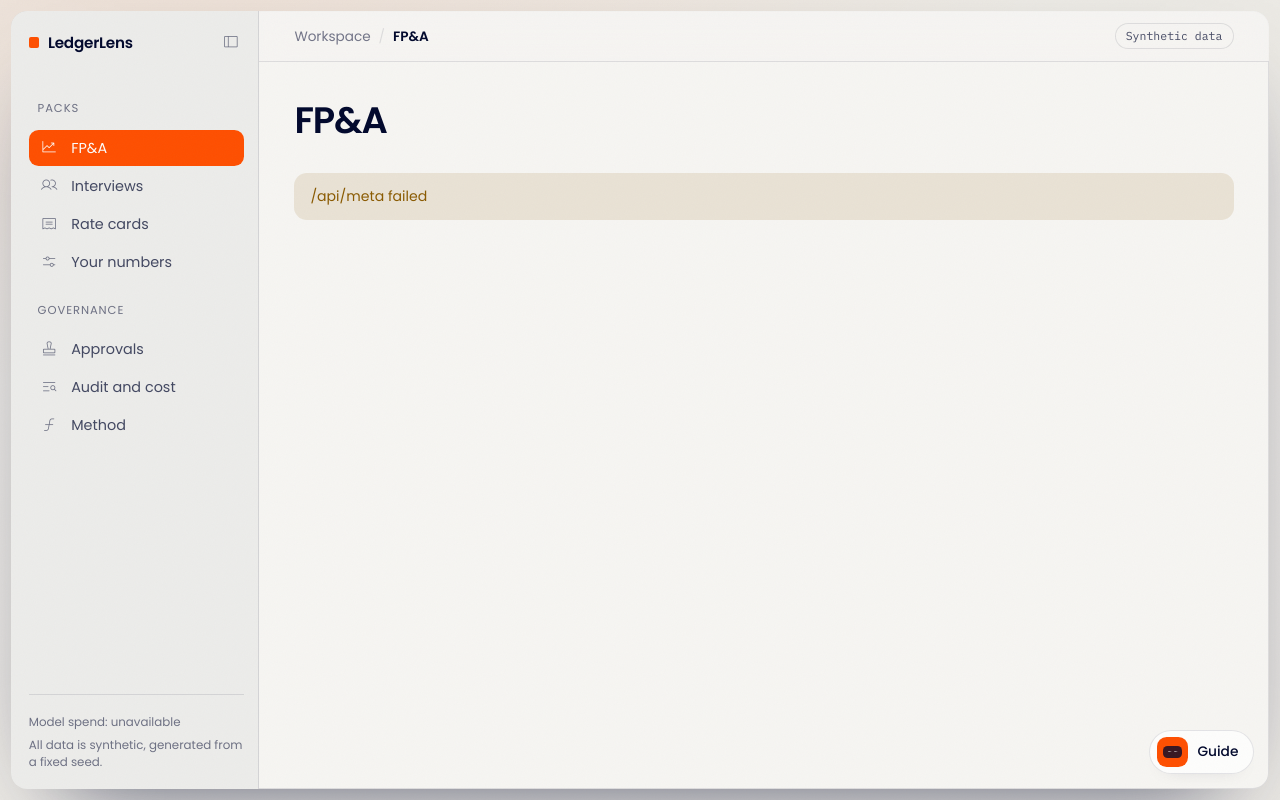
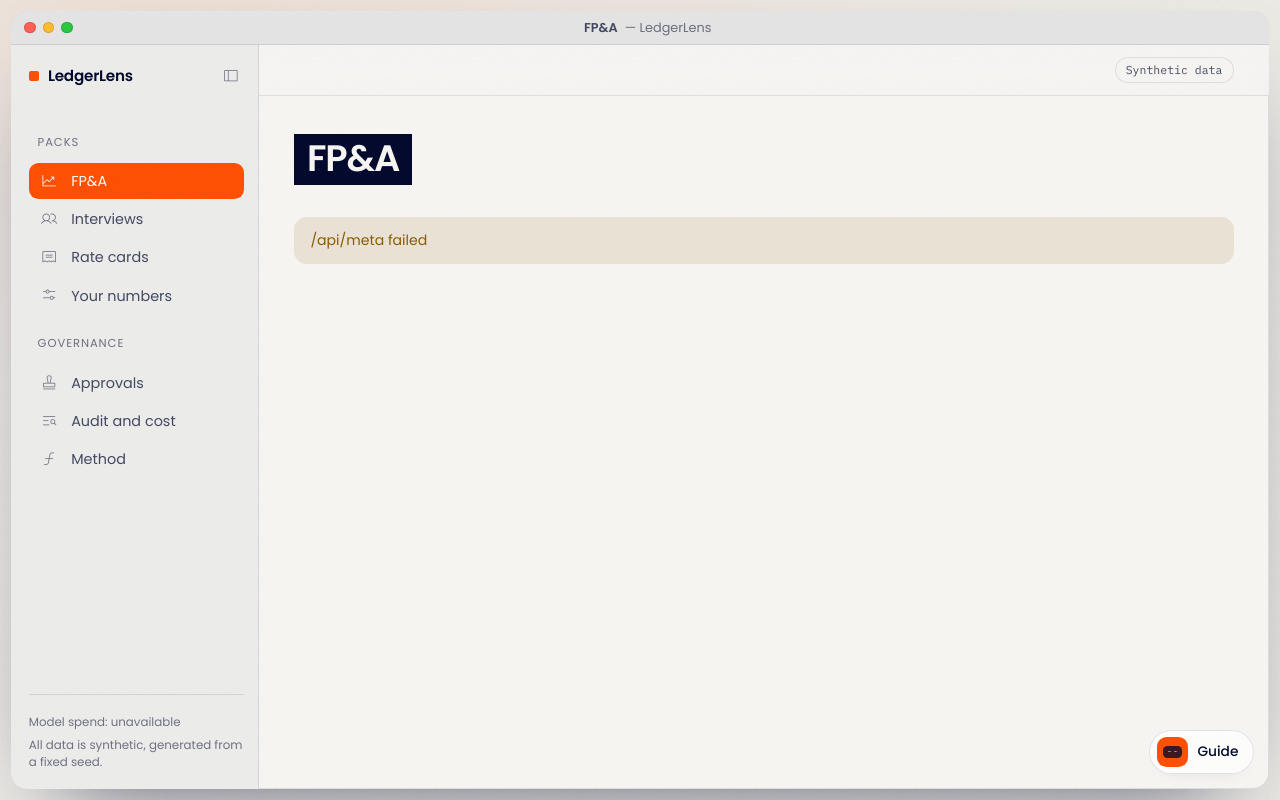
Before and after one commit to wyattstanson/ledgerlens, a FastAPI app: page /app in a window 1280 px wide. Run offline with FastAPI, Linux system fonts and the light colour scheme; parts of the project's set-up code (start-up, migrations or seed data) failed here and were passed over; some libraries are stand-ins or nearby versions.

Commit message:
feat(ui): a real window chrome, lights and all
You asked for the macOS thing and I gave you the structure without the chrome.
Here is the chrome. The window has a title bar with the three lights, and the
page name moved into it, so the status strip below keeps only what the title
bar does not say.

Each light has a job, because a famous shape attached to nothing is a dead
control: red leaves the workspace for the public page, amber collapses the
sidebar, green fills the screen. Amber and the sidebar button drive one state
through one apply(), so they can never disagree about which way the rail is.
The zoom choice is remembered beside the dock choice, both behind try/catch.

The page title is a slab now, like the landing page's headlines. The colours
invert rather than being named, so one rule works in both schemes: ink on
light, light on ink, hugging the title rather than ruling off the page.

```diff
--- a/src/ledgerlens/api/static/app.css
+++ b/src/ledgerlens/api/static/app.css
@@ -23,6 +23,7 @@
   --bezel: 0.3rem;
   --desk: 0.7rem;  /* the gap between the window and the desk it sits on */
   --window-radius: 1rem;
+  --titlebar: 2.1rem;
   --desk-bg: #eceae5;
   --font: "Poppins", ui-sans-serif, system-ui, sans-serif;
   --mono: "IBM Plex Mono", ui-monospace, SFMono-Regular, monospace;
@@ -76,6 +77,7 @@ a { color: inherit; text-decoration: none; }
 .app {
   display: grid;
   grid-template-columns: 15.5rem minmax(0, 1fr);
+  grid-template-rows: auto minmax(0, 1fr);
   min-height: 100dvh;
   padding: var(--desk);
   background:
@@ -90,11 +92,11 @@ a { color: inherit; text-decoration: none; }
 }
 
 .rail {
-  position: sticky; top: var(--desk); align-self: start; z-index: 30;
+  position: sticky; top: calc(var(--desk) + var(--titlebar)); align-self: start; z-index: 30;
   display: flex; flex-direction: column; gap: 0.35rem;
-  height: calc(100dvh - var(--desk) * 2); padding: 1.1rem 0.9rem 1.1rem 1.1rem; overflow-y: auto;
+  height: calc(100dvh - var(--desk) * 2 - var(--titlebar)); padding: 1.1rem 0.9rem 1.1rem 1.1rem; overflow-y: auto;
   border-right: 1px solid var(--line);
-  border-radius: var(--window-radius) 0 0 var(--window-radius);
+  border-radius: 0 0 0 var(--window-radius);
   background: color-mix(in srgb, var(--ink) 4%, var(--paper));
 }
 .brand { display: inline-flex; align-items: center; gap: 0.55rem; margin-bottom: 1.4rem; font-weight: 600; letter-spacing: -0.015em; }
@@ -126,13 +128,12 @@ a { color: inherit; text-decoration: none; }
 
 .workspace {
   display: flex; flex-direction: column; min-width: 0;
-  border-radius: 0 var(--window-radius) var(--window-radius) 0;
+  border-radius: 0 0 var(--window-radius) 0;
   background: var(--paper);
 }
 
 .workbar {
-  position: sticky; top: var(--desk); z-index: 25;
-  border-radius: 0 var(--window-radius) 0 0;
+  position: sticky; top: calc(var(--desk) + var(--titlebar)); z-index: 25;
   display: flex; align-items: center; gap: 1rem; flex-wrap: wrap;
   padding: 0.75rem clamp(1rem, 3vw, 2.2rem);
   border-bottom: 1px solid var(--line);
@@ -152,8 +153,18 @@ a { color: inherit; text-decoration: none; }
 
 .view { width: 100%; max-width: 82rem; padding: clamp(1.4rem, 3vw, 2.4rem) clamp(1rem, 3vw, 2.2rem) 5rem; }
 .view:focus { outline: none; }
-.page-head { display: flex; flex-direction: column; gap: 0.5rem; margin-bottom: 2rem; }
-.page-head h1 { font-size: clamp(1.6rem, 3vw, 2.3rem); font-weight: 600; letter-spacing: -0.03em; line-height: 1.1; }
+.page-head { display: flex; flex-direction: column; align-items: flex-start; gap: 0.7rem; margin-bottom: 2rem; }
+/* The page title is a slab, the way the landing page's headlines are: the same move carried inside
+   the product, so the two do not look like different pieces of software.
+
+   The colours invert rather than being named, so one rule works in both schemes: ink on light,
+   light on ink. Inline-block, so the slab hugs the title instead of ruling off the page. */
+.page-head h1 {
+  display: inline-block; align-self: flex-start;
+  padding: 0.1em 0.34em 0.18em;
+  background: var(--ink); color: var(--paper);
+  font-size: clamp(1.6rem, 3vw, 2.3rem); font-weight: 600; letter-spacing: -0.03em; line-height: 1.1;
+}
 .page-head p { max-width: 70ch; color: var(--ink-70); }
 .scope { display: flex; flex-wrap: wrap; gap: 0.4rem 1.1rem; font-family: var(--mono); font-size: 0.74rem; color: var(--ink-50); }
 
@@ -450,7 +461,7 @@ tbody tr:last-child td { border-bottom: 0; }
 
 /* Twenty-eight panels scroll a long way, so the groups stay reachable from the top of the work. */
 .jump {
-  position: sticky; top: calc(3.4rem + var(--desk)); z-index: 20;
+  position: sticky; top: calc(3.4rem + var(--desk) + var(--titlebar)); z-index: 20;
   display: flex; flex-wrap: wrap; gap: 0.4rem; margin-bottom: 0.5rem; padding: 0.4rem 0;
   background: color-mix(in srgb, var(--paper) 88%, transparent);
   backdrop-filter: blur(12px); -webkit-backdrop-filter: blur(12px);
@@ -530,3 +541,45 @@ tbody tr:last-child td { border-bottom: 0; }
   .is-docked .rail-nav a { justify-content: flex-start; }
   .is-docked .rail-word { position: static; opacity: 1; transform: none; background: none; color: inherit; padding: 0; }
 }
+
+/* ---------- The window's title bar ---------- */
+
+.titlebar {
+  grid-column: 1 / -1;
+  position: sticky; top: var(--desk); z-index: 35;
+  display: flex; align-items: center; gap: 0.9rem;
+  height: var(--titlebar); padding: 0 0.8rem;
+  border-radius: var(--window-radius) var(--window-radius) 0 0;
+  border-bottom: 1px solid var(--line);
+  background: color-mix(in srgb, var(--ink) 7%, var(--paper));
+}
+
+.lights { display: flex; align-items: center; gap: 0.45rem; }
+/* Three real controls. A window button that does nothing is a dead control wearing a famous shape,
+   so each one has a job: leave, collapse the sidebar, fill the screen. */
+.light {
+  width: 0.72rem; height: 0.72rem; padding: 0; border: 0; border-radius: 50%; cursor: pointer;
+  box-shadow: inset 0 0 0 1px rgba(0, 0, 0, 0.14);
+  transition: filter 400ms var(--ease), transform 400ms var(--ease);
+}
+.light--close { background: #ff5f57; }
+.light--min { background: #febc2e; }
+.light--zoom { background: #28c840; }
+.lights:hover .light { filter: brightness(1.08); }
+.light:active { transform: scale(0.9); }
+
+.titlebar-name {
+  display: flex; align-items: baseline; gap: 0.45rem;
+  margin: 0 auto; padding-right: 3rem;  /* the lights take the left, so the name centres on the window */
+  font-size: 0.8rem; color: var(--ink-50);
+}
+.titlebar-name b { font-weight: 600; color: var(--ink-70); }
+.titlebar-name span::before { content: "— "; }
+
+/* Zoomed: the window fills the screen, the way a green light does. */
+.is-full { --desk: 0rem; --window-radius: 0rem; }
+.is-full::before { display: none; }
+
+@media (max-width: 880px) {
+  .titlebar { border-radius: 0; }
+}
--- a/src/ledgerlens/api/static/app.js
+++ b/src/ledgerlens/api/static/app.js
@@ -30,7 +30,7 @@ function markTab(name) {
     if (tab.dataset.tab === name) tab.setAttribute("aria-current", "page");
     else tab.removeAttribute("aria-current");
   }
-  document.getElementById("workbar-page").textContent = PAGES[name].title;
+  document.getElementById("titlebar-page").textContent = PAGES[name].title;
   focusOn(name);
   document.title = `${PAGES[name].title} · LedgerLens`;
 }
--- a/src/ledgerlens/api/static/dock.js
+++ b/src/ledgerlens/api/static/dock.js
@@ -22,22 +22,64 @@ function remember(docked) {
   }
 }
 
+const FULL = "ledgerlens.window.full";
+
+function rememberedFull() {
+  try {
+    return window.localStorage.getItem(FULL) === "1";
+  } catch {
+    return false;
+  }
+}
+
+function rememberFull(full) {
+  try {
+    window.localStorage.setItem(FULL, full ? "1" : "0");
+  } catch {
+    // The window still fills or floats; it just forgets which between visits.
+  }
+}
+
 export function mountDock() {
   const toggle = document.getElementById("rail-dock");
+  const minimise = document.getElementById("light-min");
+  const zoom = document.getElementById("light-zoom");
+  const close = document.getElementById("light-close");
   if (!toggle) return;
 
-  const apply = (docked) => {
+  /* Both the sidebar button and the amber light drive one state, so they can never disagree. */
+  const applyDock = (docked) => {
     document.body.classList.toggle("is-docked", docked);
     toggle.setAttribute("aria-expanded", String(!docked));
     const label = docked ? "Expand the sidebar" : "Collapse the sidebar";
     toggle.title = label;
     toggle.querySelector(".sr-only").textContent = label;
+    if (minimise) minimise.title = label;
   };
 
-  apply(remembered());
-  toggle.addEventListener("click", () => {
+  const applyFull = (full) => {
+    document.body.classList.toggle("is-full", full);
+    if (zoom) zoom.title = full ? "Float the window" : "Fill the screen";
+  };
+
+  const flipDock = () => {
     const docked = !document.body.classList.contains("is-docked");
-    apply(docked);
+    applyDock(docked);
     remember(docked);
+  };
+
+  applyDock(remembered());
+  applyFull(rememberedFull());
+
+  toggle.addEventListener("click", flipDock);
+  minimise?.addEventListener("click", flipDock);
+  zoom?.addEventListener("click", () => {
+    const full = !document.body.classList.contains("is-full");
+    applyFull(full);
+    rememberFull(full);
+  });
+  // Closing a window in a browser means leaving it, so the red light goes back to the public page.
+  close?.addEventListener("click", () => {
+    window.location.href = "/";
   });
 }
--- a/src/ledgerlens/api/static/index.html
+++ b/src/ledgerlens/api/static/index.html
@@ -15,7 +15,24 @@
 <body class="app">
   <div class="grain" aria-hidden="true"></div>
 
-  <!-- The desk rail. No upper bar: navigation sits on the left and stays put while the work scrolls. -->
+  <!-- The window's title bar. Not a navigation bar: it names the window and carries its three
+       controls, each of which does something. Navigation is the rail, on the left. -->
+  <div class="titlebar">
+    <div class="lights">
+      <button type="button" class="light light--close" id="light-close" title="Leave the workspace">
+        <span class="sr-only">Leave the workspace</span>
+      </button>
+      <button type="button" class="light light--min" id="light-min" title="Collapse the sidebar">
+        <span class="sr-only">Collapse the sidebar</span>
+      </button>
+      <button type="button" class="light light--zoom" id="light-zoom" title="Fill the screen">
+        <span class="sr-only">Fill the screen</span>
+      </button>
+    </div>
+    <p class="titlebar-name"><b id="titlebar-page">FP&amp;A</b><span>LedgerLens</span></p>
+  </div>
+
+  <!-- Navigation sits on the left and stays put while the work scrolls. -->
   <nav class="rail" aria-label="Workspace">
     <div class="rail-head">
       <a class="brand" href="#/fpa">
@@ -53,7 +70,6 @@
   <div class="workspace">
     <!-- The status strip: which warehouse is loaded, and what this deployment is allowed to do. -->
     <div class="workbar">
-      <p class="crumb"><span>Workspace</span><b id="workbar-page">FP&amp;A</b></p>
       <span class="scope-strip" id="footer-scope"></span>
       <span class="synthetic-tag">Synthetic data</span>
     </div>
```
